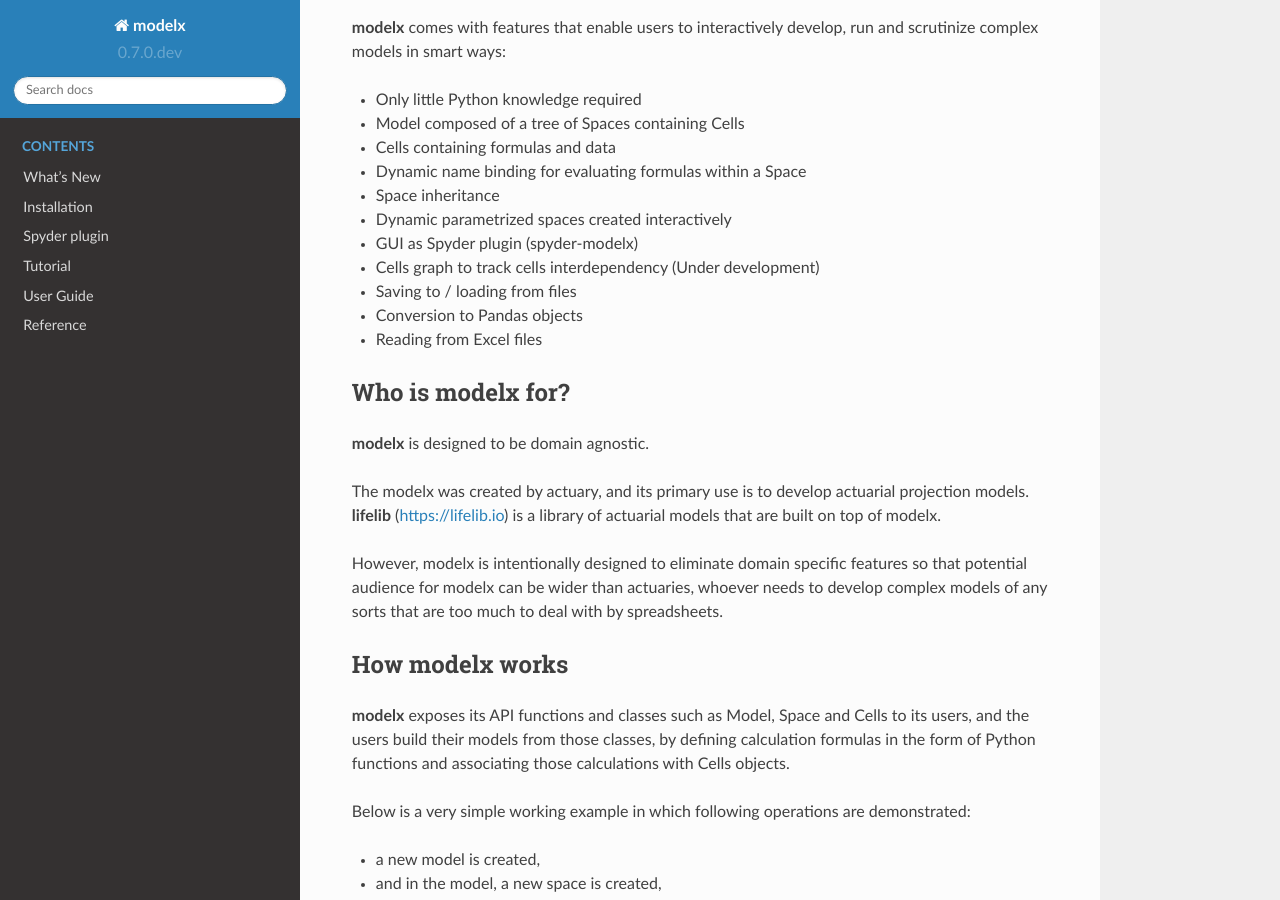
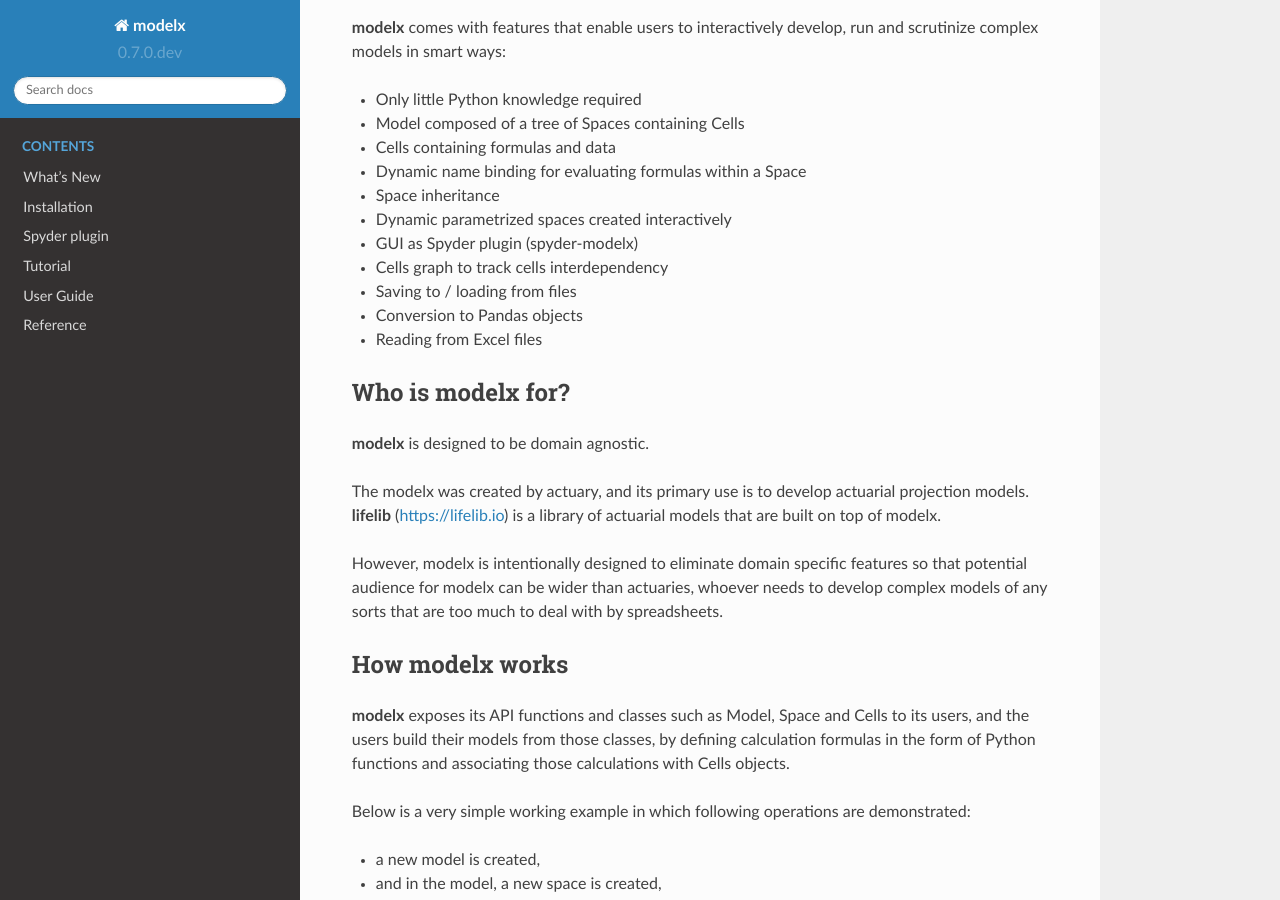
Before and after one commit to fumitoh/modelx, a Sphinx documentation site: the page built from doc/source/index.rst, in a window 1280 px wide and 900 px high, scrolled down 1666 px. Built offline with Sphinx 7.4.7 and the Read the Docs theme 2.0.0, drawn with Linux system fonts in a browser that asks for light colours; pages that are not in the unit, such as notebooks, are missing from menus; some of the changed text lies outside the part shown.

Commit message:
DOC: Minor updates on landing page

```diff
--- a/README.rst
+++ b/README.rst
@@ -36,7 +36,7 @@
 - Space inheritance
 - Dynamic parametrized spaces created interactively
 - GUI as Spyder plugin (spyder-modelx)
-- Cells graph to track cells interdependency (Under development)
+- Cells graph to track cells interdependency
 - Saving to / loading from files
 - Conversion to Pandas objects
 - Reading from Excel files
--- a/doc/source/index.rst
+++ b/doc/source/index.rst
@@ -5,7 +5,7 @@
 
 modelx
 ======
-*Escape from spreadsheet models!*
+*Use Python like a spreadsheet!*
 
 .. figure:: images/spyder/MxPluginImage.png
 
```
